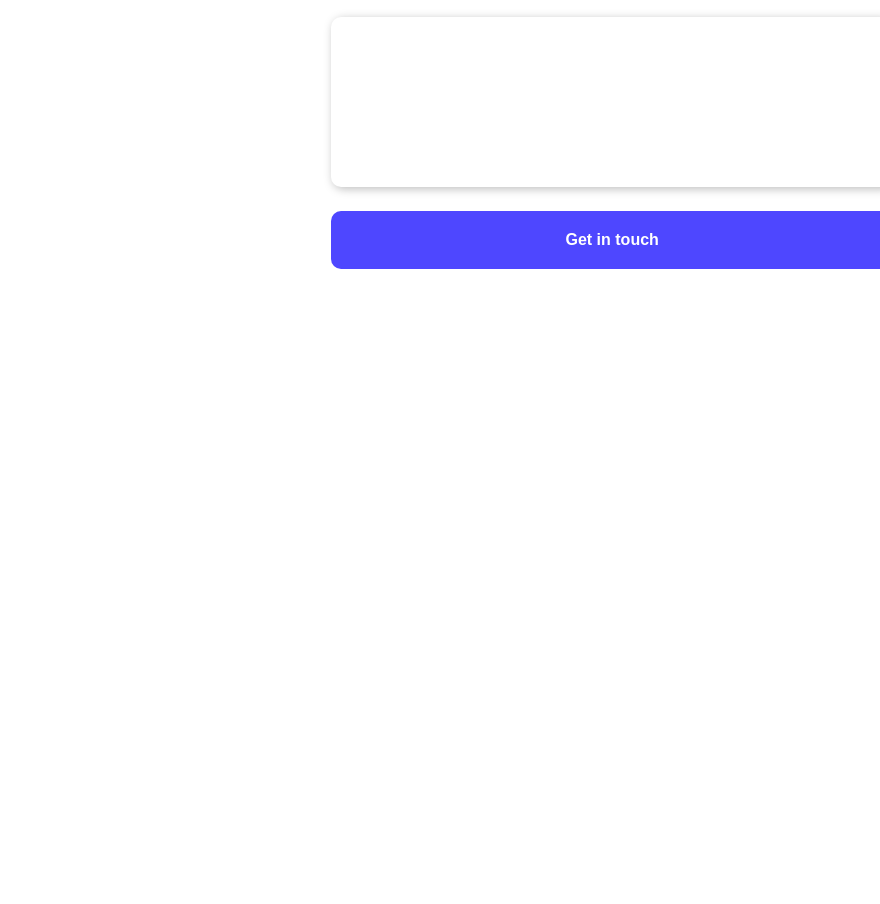
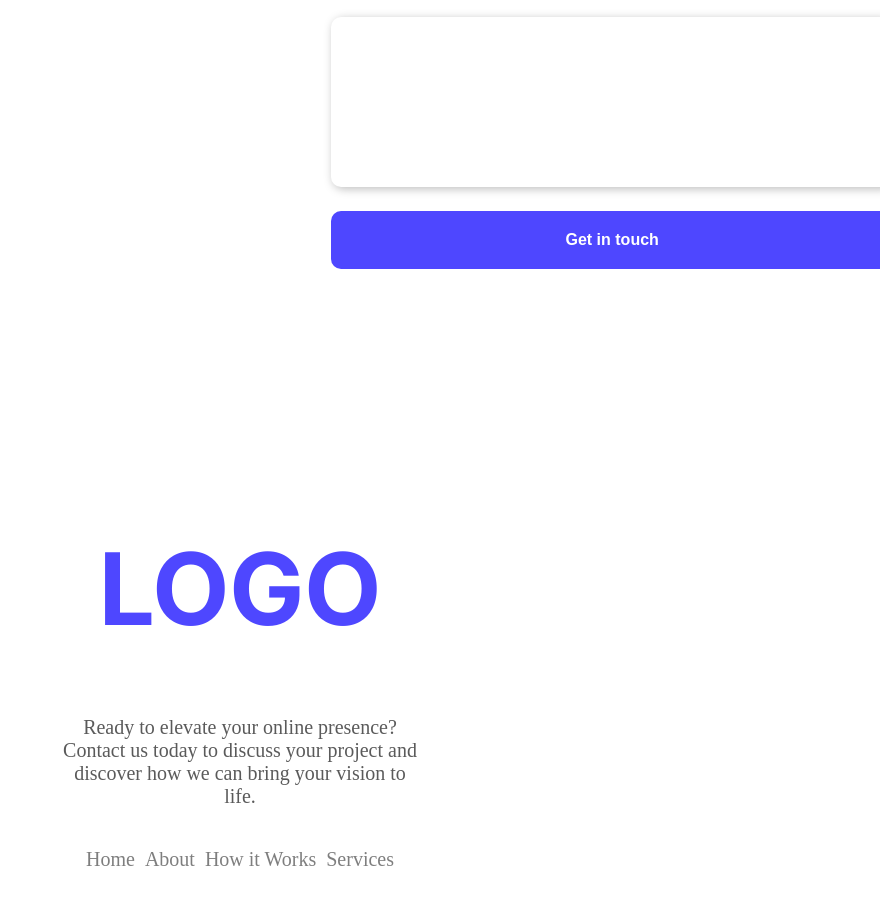
Before and after one commit to karishma-fariha/assignment-1, a plain HTML site: page index.html in a window 1280 px wide. Shown: the part 3020-3924 px from the top of the page, without its empty margins (400-1280 px from the left). Before the commit the page ends 3289 px from the top, so only its background shows below. Drawn offline with Linux system fonts and the light colour scheme; files whose address does not match are found by name.

Commit message:
added footer section

```diff
--- a/index.html
+++ b/index.html
@@ -98,6 +98,17 @@
 
     </main>
     <footer>
+        <div class="footer-box">
+            <h1 class="footer-title color inter-secondery">LOGO</h1>
+            <p class="footer-description">Ready to elevate your online presence? Contact us today to discuss your project and discover how we can bring your vision to life.</p>
+            <div class="last-info">
+                <p> <a href="">Home</a></p>
+                <p> <a href="">About</a></p>
+                <p> <a href="">How it Works</a></p>
+                <p> <a href="">Services</a></p>
+            </div>
+        </div>
+
 
     </footer>
 
--- a/styles/style.css
+++ b/styles/style.css
@@ -210,3 +210,40 @@ input[type="button"]{
   font-size: 18px;
   font-weight: 400px;
 }
+/* footer style */
+.footer-title{
+    font-size: 100px;
+    font-weight: bold;
+    color: #4E47FF;
+    text-align: center;
+    margin-bottom: none;
+}
+.last-info{
+    display: flex;
+    justify-content: center;
+    gap: 10px;
+    font-size: 20px;
+    color: rgba(0, 0, 0, 0.592);
+    margin-top: 10px;
+
+}
+.footer-description{
+    font-size: 20px;
+    text-align: center;
+    color: rgba(0, 0, 0, 0.647);
+    margin-top: 10px;
+
+}
+.footer-box{
+    margin-top: 150px;
+    text-align: center;
+}
+footer{
+    margin-top: 150px;
+    background-color: #FFFFFF;
+    padding: 104px 455px ;
+}
+a{
+  text-decoration: none;
+  color: rgba(0, 0, 0, 0.504);
+}
```
